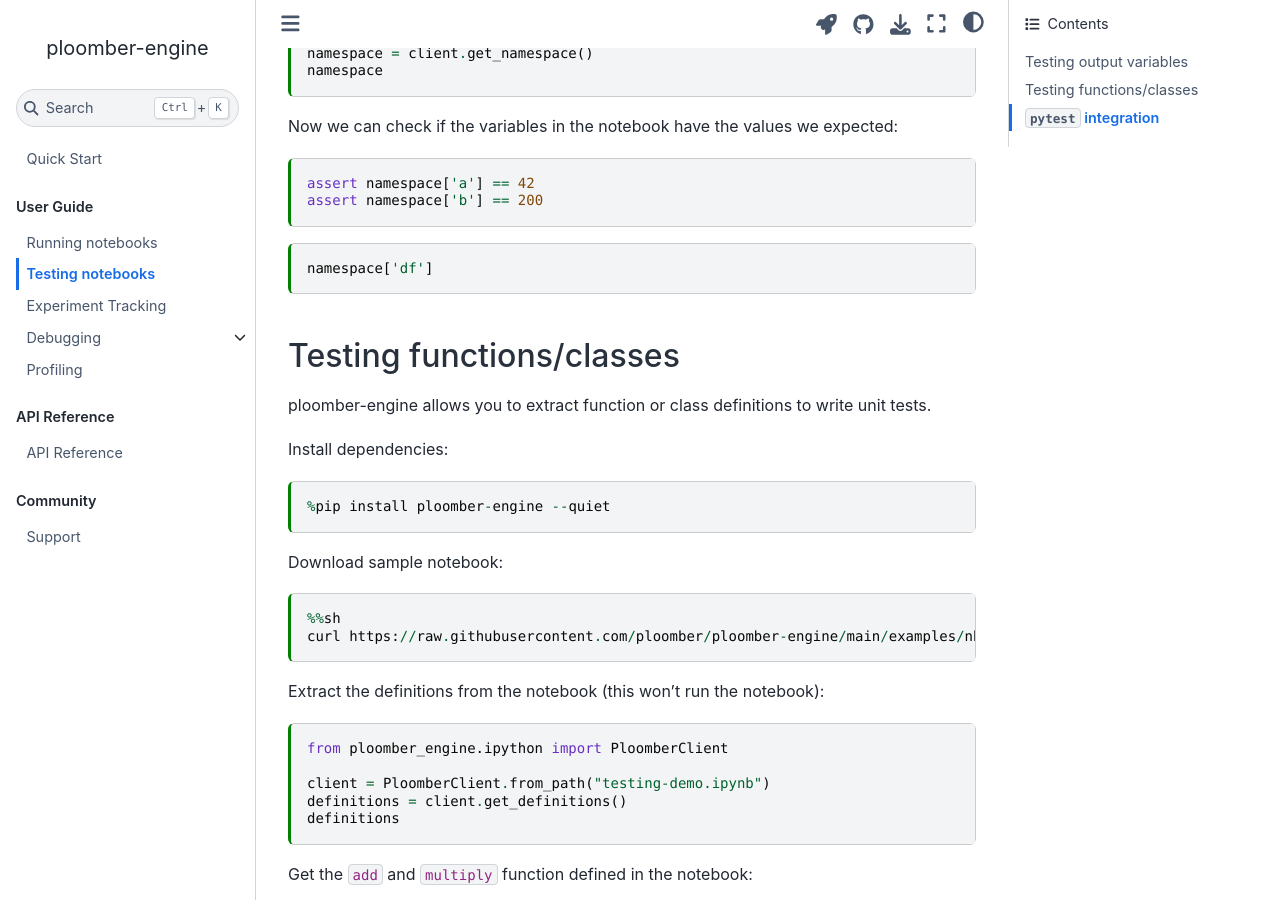
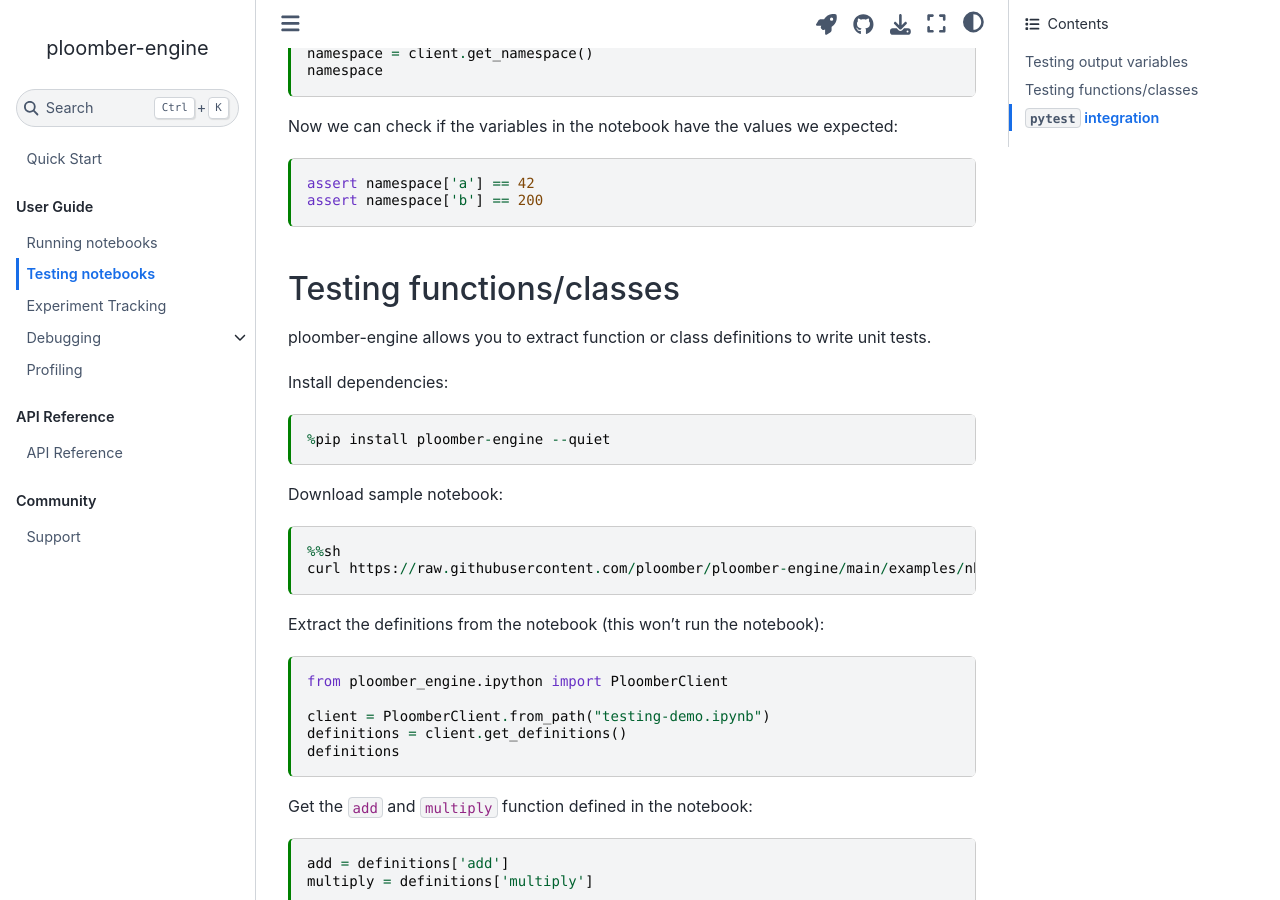
Before and after one commit to ploomber/ploomber-engine, a Jupyter Book: the page built from doc/user-guide/testing.md, in a window 1280 px wide and 900 px high, scrolled down 572 px. Built offline with Jupyter Book 1.0.4 settings and Sphinx 7.4.7 and the Sphinx Book theme 1.1.4, drawn with Linux system fonts in a browser that asks for light colours; pages that are not in the unit, such as notebooks, are missing from menus.

Commit message:
doc fixes

````diff
--- a/doc/environment.yml
+++ b/doc/environment.yml
@@ -17,4 +17,5 @@
     - sklearn-evaluation # required for experiment tracker feature
     - memory-profiler
     - pytest
+    - memory-profiler # required for profiling demo
     - ..
--- a/doc/requirements.txt
+++ /dev/null
@@ -1,2 +0,0 @@
-jupyter-book
-memory-profiler # profiling demo
--- a/doc/user-guide/testing.md
+++ b/doc/user-guide/testing.md
@@ -45,10 +45,6 @@
 ```{code-cell} ipython3
 assert namespace['a'] == 42
 assert namespace['b'] == 200
-```
-
-```{code-cell} ipython3
-namespace['df']
 ```
 
 ## Testing functions/classes
--- a/tasks.py
+++ b/tasks.py
@@ -25,7 +25,7 @@
         c.run(
             'eval "$(conda shell.bash hook)" '
             f"&& conda activate {env_name} "
-            "&& pip install -r doc/requirements.txt"
+            f"&& conda env update --file doc/environment.yml --name {env_name}"
         )
 
     print(f"Done! Activate your environment with:\nconda activate {env_name}")
````
